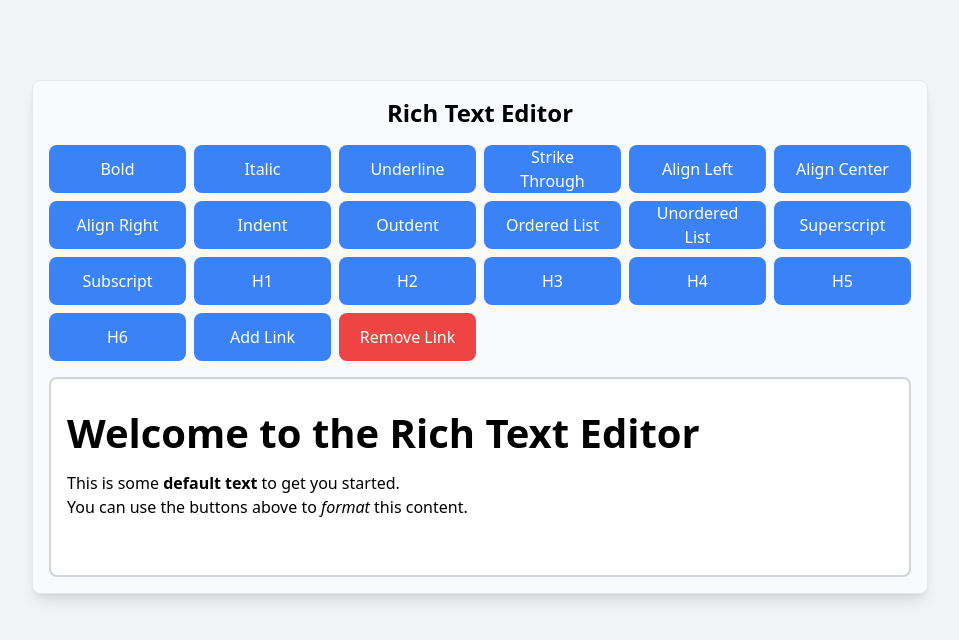
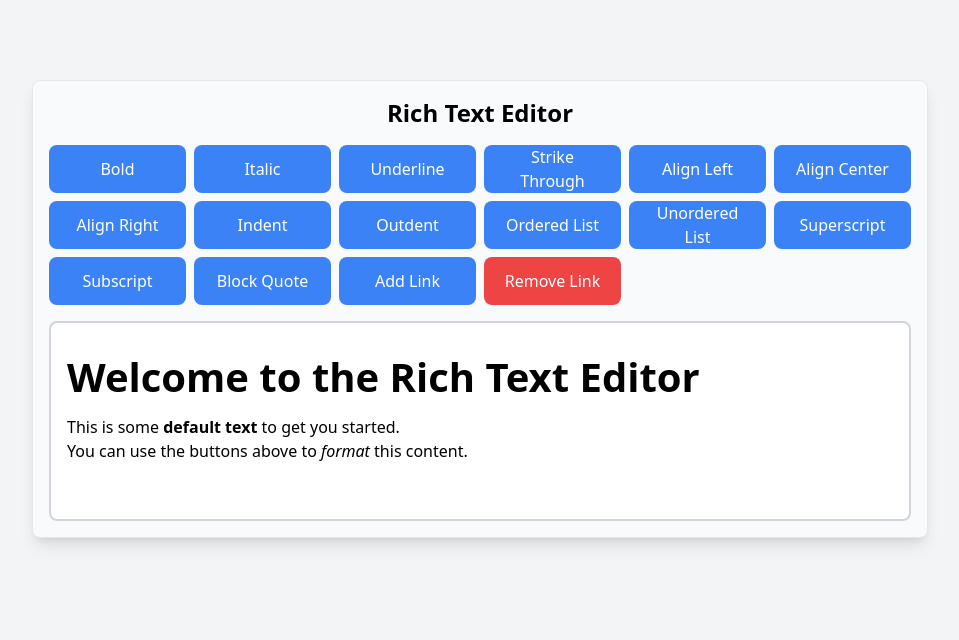
Before and after one commit to mitanvir05/richtext-package, a React (Vite) app: page / in a window 1280 px wide. Shown: the top 640 px of the page, without its empty margins (160-1119 px from the left). Built offline with nearby package versions, Linux system fonts and the light colour scheme.

Commit message:
block quote added

```diff
--- a/package.json
+++ b/package.json
@@ -1,6 +1,6 @@
 {
   "name": "@tanvirwpgigs/my-richtext-editor",
-  "version": "1.0.8",
+  "version": "1.0.9",
   "main": "dist/index.umd.js",
   "module": "dist/index.es.js",
   "files": [
--- a/src/RichTextEditor.jsx
+++ b/src/RichTextEditor.jsx
@@ -15,26 +15,23 @@ const RichTextEditor = () => {
     let url = prompt("Enter the URL:");
 
     if (url) {
-      // If the URL doesn't start with http:// or https://, prepend https://
       if (!/^https?:\/\//i.test(url)) {
         url = `https://${url}`;
       }
 
       document.execCommand("createLink", false, url);
 
-      // Add data-url attribute to the newly created link
       const selection = window.getSelection();
       if (selection.rangeCount > 0) {
         const range = selection.getRangeAt(0);
         let link = range.startContainer.parentElement;
 
-        // Ensure the correct <a> element is selected even if nested
         if (link.tagName !== "A" && link.closest("a")) {
           link = link.closest("a");
         }
 
         if (link) {
-          link.setAttribute("data-url", url); // Store URL in data-url
+          link.setAttribute("data-url", url);
         }
       }
     }
@@ -59,18 +56,28 @@ const RichTextEditor = () => {
       "insertUnorderedList",
       "superscript",
       "subscript",
-      "createLink", // Added link detection
+      "createLink",
     ];
 
     const active = commands.filter((cmd) => document.queryCommandState(cmd));
-    const headingTag = document.queryCommandValue("formatBlock"); // Check current heading
-    if (headingTag) active.push(headingTag.toLowerCase()); // Add the heading to active commands
+
+    // Check if the selection is inside a blockquote
+    const selection = window.getSelection();
+    if (selection.rangeCount > 0) {
+      const range = selection.getRangeAt(0);
+      const parentElement = range.startContainer.parentElement;
+      if (parentElement.closest("blockquote")) {
+        active.push("blockquote");
+      }
+    }
+
+    const headingTag = document.queryCommandValue("formatBlock");
+    if (headingTag) active.push(headingTag.toLowerCase());
 
     setActiveCommands(active);
   };
 
   useEffect(() => {
-    // Set default content when the component mounts
     editorRef.current.innerHTML = `
       <h1>Welcome to the Rich Text Editor</h1>
       <p>This is some <strong>default text</strong> to get you started.</p>
@@ -98,31 +105,18 @@ const RichTextEditor = () => {
             { command: "insertUnorderedList", label: "Unordered List" },
             { command: "superscript", label: "Superscript" },
             { command: "subscript", label: "Subscript" },
-          ].map(({ command, label }) => (
+            { command: "formatBlock", value: "blockquote", label: "Block Quote" },
+          ].map(({ command, label, value }) => (
             <button
-              key={command}
-              onClick={() => formatText(command)}
+              key={command + (value || "")}
+              onClick={() => formatText(command, value)}
               className={`flex justify-center items-center px-4 py-2 rounded-lg w-full h-12 focus:outline-none focus:ring-2 focus:ring-blue-400 ${
-                activeCommands.includes(command)
+                activeCommands.includes(command) || activeCommands.includes(value)
                   ? "bg-green-500 text-white"
                   : "bg-blue-500 text-white hover:bg-blue-600 active:bg-blue-700"
               }`}
             >
               {label}
-            </button>
-          ))}
-
-          {Array.from({ length: 6 }, (_, i) => i + 1).map((h) => (
-            <button
-              key={`h${h}`}
-              onClick={() => formatText("formatBlock", `<h${h}>`)}
-              className={`flex justify-center items-center px-4 py-2 rounded-lg w-full h-12 focus:outline-none focus:ring-2 focus:ring-blue-400 ${
-                activeCommands.includes(`h${h}`)
-                  ? "bg-green-500 text-white"
-                  : "bg-blue-500 text-white hover:bg-blue-600 active:bg-blue-700"
-              }`}
-            >
-              {`H${h}`}
             </button>
           ))}
 
@@ -146,8 +140,8 @@ const RichTextEditor = () => {
           contentEditable={true}
           className="w-full min-h-[200px] p-4 border-2 border-gray-300 rounded-lg bg-white rich-text-editor"
           placeholder="Start typing here..."
-          onClick={updateActiveCommands} // Update active commands on click
-          onKeyUp={updateActiveCommands} // Update active commands on keyup
+          onClick={updateActiveCommands}
+          onKeyUp={updateActiveCommands}
         />
       </div>
     </div>
--- a/src/index.css
+++ b/src/index.css
@@ -82,3 +82,11 @@
   left: 50%;  /* Center horizontally */
   transform: translateX(-50%) translateY(-5px);  /* Adjust position */
 }
+.rich-text-editor blockquote {
+    border-left: 4px solid #ccc;
+    margin: 1.5em 0;
+    padding: 0.5em 1em;
+    color: #555;
+    font-style: italic;
+    background-color: #f9f9f9;
+  }
```
